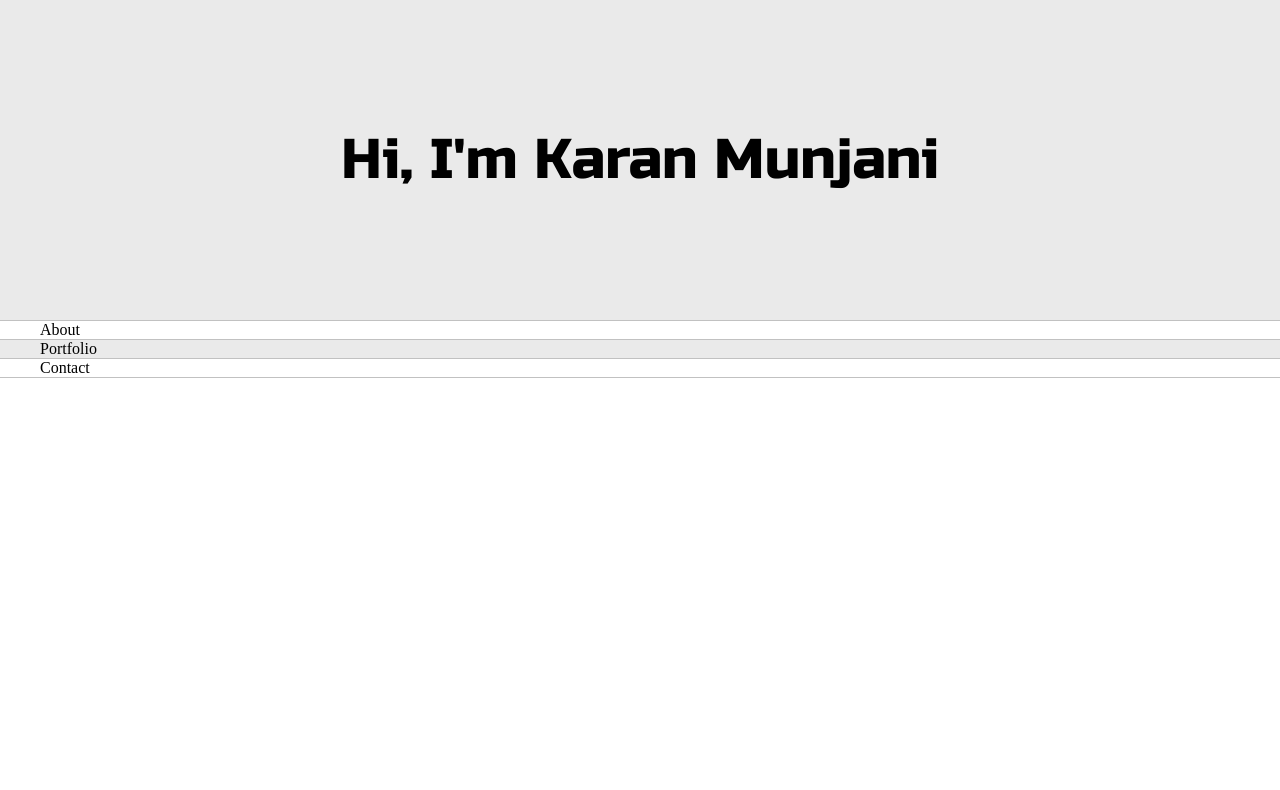
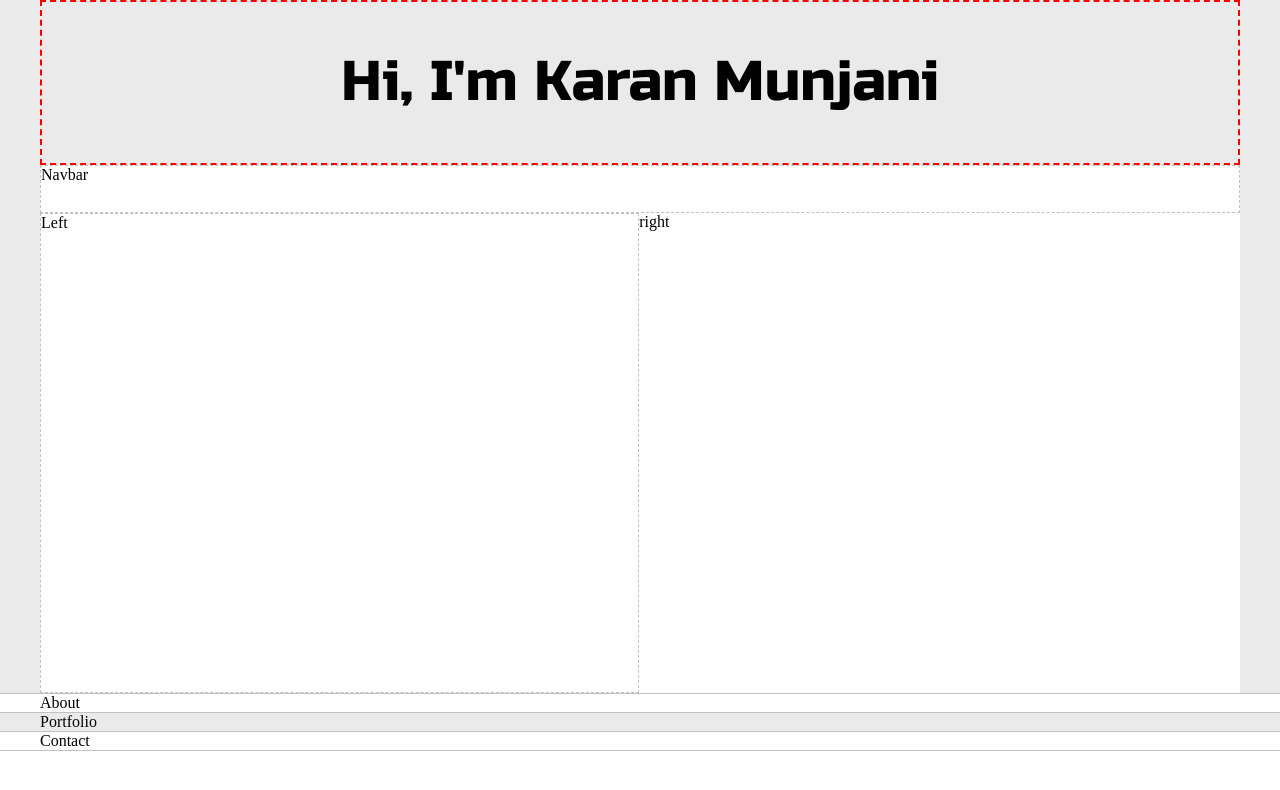
Before and after one commit to Karan-Munjani/Portfolio-site, a plain HTML site: page index.html in a window 1280 px wide. Drawn offline with Linux system fonts and the light colour scheme.

Commit message:
Grid Areas completed

```diff
--- a/css/style.css
+++ b/css/style.css
@@ -75,9 +75,38 @@ li{
 
 .greeting-wrapper{
     display: grid;
-    min-height: 20em;
     justify-content: center;
     align-items: center;
+    border: 2px dashed red;
+    min-height: 10em;
+}
+
+.intro-wrapper{
+    background-color: var(--secondaryColor);
+    display: grid;
+    grid-template-columns: repeat(1fr,2);
+    grid-template-rows: 3em 30em;
+    grid-template-areas:
+        "nav-wrapper nav-wrapper"
+        "left-column right-column";
+
+}
+
+.nav-wrapper{
+    grid-area: nav-wrapper;
+    border: 1px dashed var(--borderColor);
+}
+
+.left-column{
+    grid-area: left-column;
+    border: 1px dashed var(--borderColor);
+
+}
+
+.right-column{
+    grid-area: right-column;
+    border: 1px dashed var(--borderColor);
+
 
 }
 
--- a/index.html
+++ b/index.html
@@ -16,6 +16,20 @@
         <div class="main-container">
             <div class="greeting-wrapper">
                 <h1>Hi, I'm Karan Munjani</h1>
+            </div>
+
+            <div class="intro-wrapper">
+                <div class="nav-wrapper">
+                    Navbar
+                </div>
+
+                <div class="left-column">
+                    Left
+                </div>
+
+                <div class="right-coulmn">
+                    right
+                </div>
             </div>
         </div>
     </section>
```
